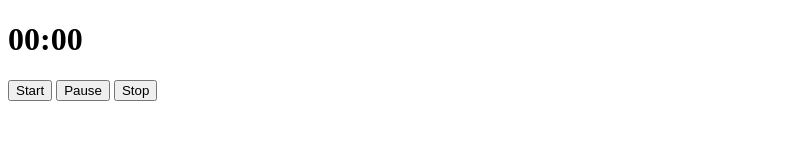
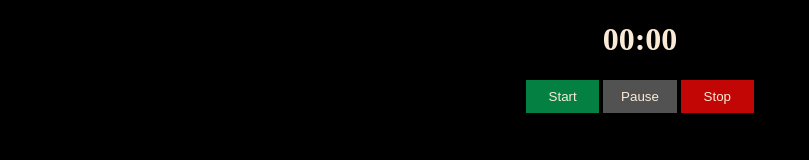
Before and after one commit to CaioMDutra/Projetos, a plain HTML site: page cronometro.html in a window 1280 px wide. Shown: the whole page, without its empty margins (0-809 px from the left). Drawn offline with Linux system fonts and the light colour scheme.

Commit message:
ultima atualização

```diff
--- a/cronometro.html
+++ b/cronometro.html
@@ -5,7 +5,7 @@
     <meta http-equiv="X-UA-Compatible" content="IE=edge">
     <meta name="viewport" content="width=device-width, initial-scale=1.0">
     <title>Cronometrot</title>
-    <link rel="stylesheet" href="index.css">
+    <link rel="stylesheet" href="cronometro.css">
 </head>
 <body>
     <div>
```
